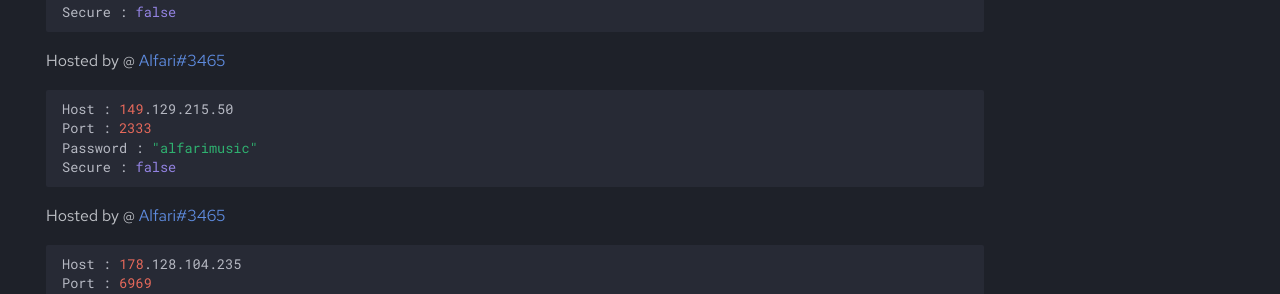
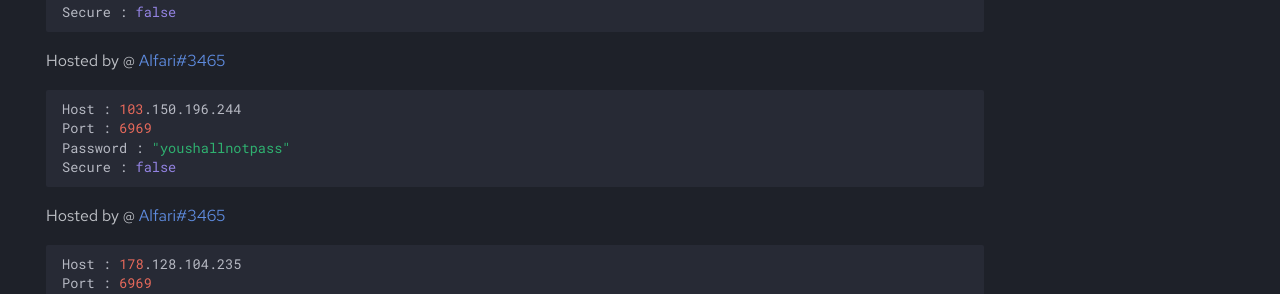
Before and after one commit to DarrenOfficial/lavalink-list, an MkDocs documentation site: the page built from docs/NoSSL/lavalink-without-ssl.md, in a window 1280 px wide and 900 px high, scrolled down 1291 px. Shown: the part 160-454 px from the top of the window. Built offline with MkDocs 1.6.1 and Material for MkDocs 9.7.7, drawn with Linux system fonts in a browser that asks for light colours; comment, search, counter and statistics services are not loaded.

Commit message:
update old lavalink server

````diff
--- a/docs/NoSSL/lavalink-without-ssl.md
+++ b/docs/NoSSL/lavalink-without-ssl.md
@@ -74,9 +74,9 @@ Secure : false
 
 Hosted by @ [Alfari#3465](https://discord.gg/ZNKNY3RpRg)
 ```bash
-Host : 149.129.215.50
-Port : 2333
-Password : "alfarimusic"
+Host : 103.150.196.244
+Port : 6969
+Password : "youshallnotpass"
 Secure : false
 ```
 
````
